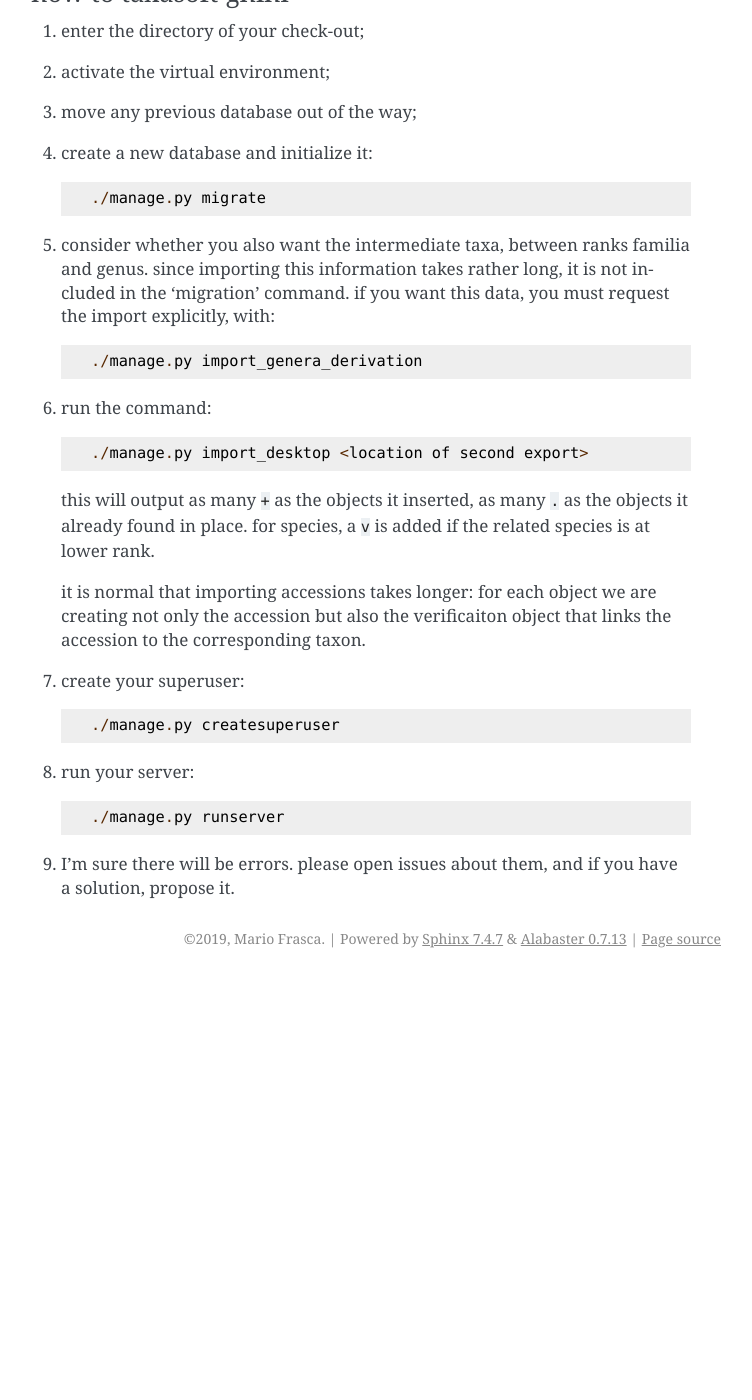
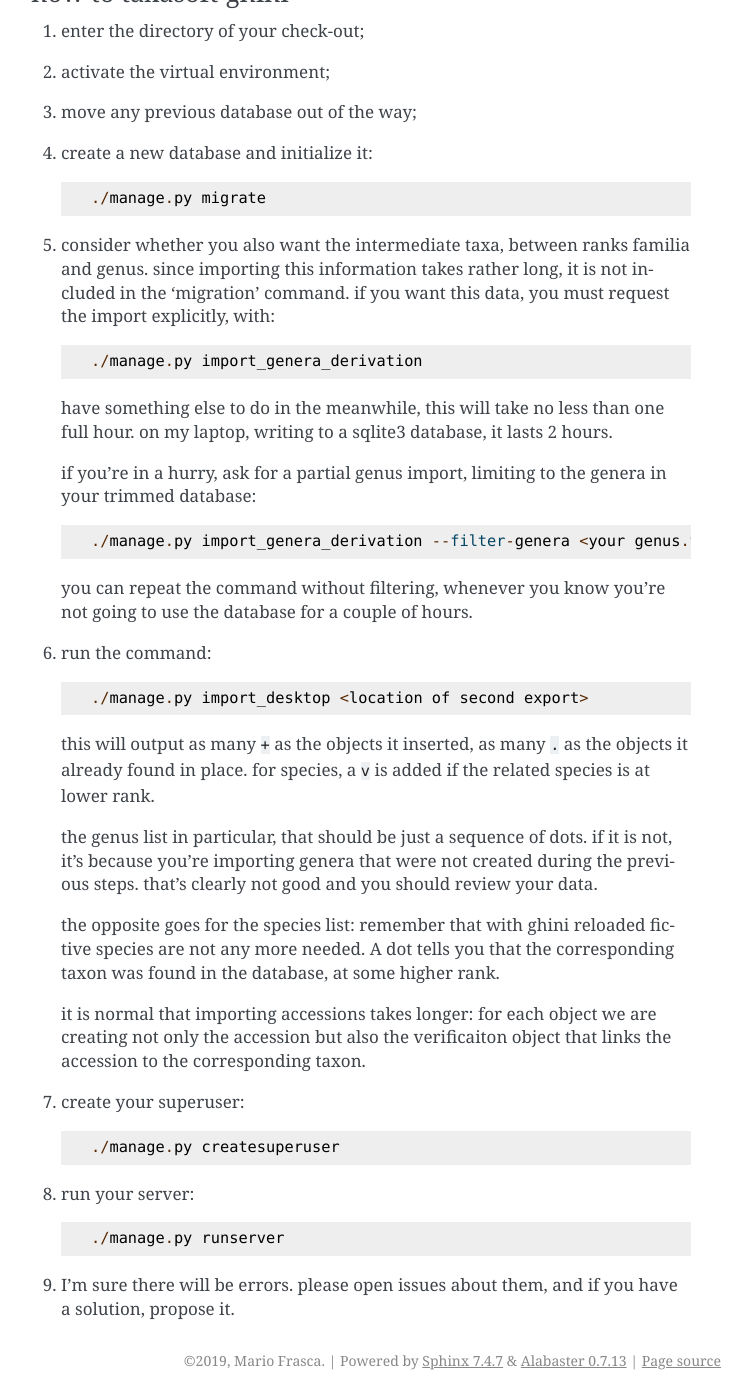
Before and after one commit to Ghini/server, a Sphinx documentation site: the page built from docs/technical.rst, in a window 1280 px wide and 1400 px high, scrolled down 4503 px. Shown: the whole window, without its empty margins (389-1141 px from the left). Built offline with Sphinx 7.4.7, drawn with Linux system fonts in a browser that asks for light colours; before the commit the page ends 5481 px from its top, so only the background shows below that.

Commit message:
allow for partial import of genera, before importing from ghini.desktop

```diff
--- a/docs/technical.rst
+++ b/docs/technical.rst
@@ -220,6 +220,18 @@ now to taxasoft-ghini
 
      ./manage.py import_genera_derivation
 
+   have something else to do in the meanwhile, this will take no less than
+   one full hour.  on my laptop, writing to a sqlite3 database, it lasts 2
+   hours.
+
+   if you're in a hurry, ask for a partial genus import, limiting to the
+   genera in your trimmed database::
+
+     ./manage.py import_genera_derivation --filter-genera <your genus.txt file>
+
+   you can repeat the command without filtering, whenever you know you're
+   not going to use the database for a couple of hours.
+
 #. run the command::
 
      ./manage.py import_desktop <location of second export>
@@ -227,6 +239,15 @@ now to taxasoft-ghini
    this will output as many ``+`` as the objects it inserted, as many ``.`` as
    the objects it already found in place.  for species, a ``v`` is added if
    the related species is at lower rank.
+
+   the genus list in particular, that should be just a sequence of dots.  if
+   it is not, it's because you're importing genera that were not created
+   during the previous steps.  that's clearly not good and you should review
+   your data.
+
+   the opposite goes for the species list: remember that with ghini reloaded
+   fictive species are not any more needed.  A dot tells you that the
+   corresponding taxon was found in the database, at some higher rank.
 
    it is normal that importing accessions takes longer: for each object we
    are creating not only the accession but also the verificaiton object that
```
Also changed, not shown: 1 other file.
